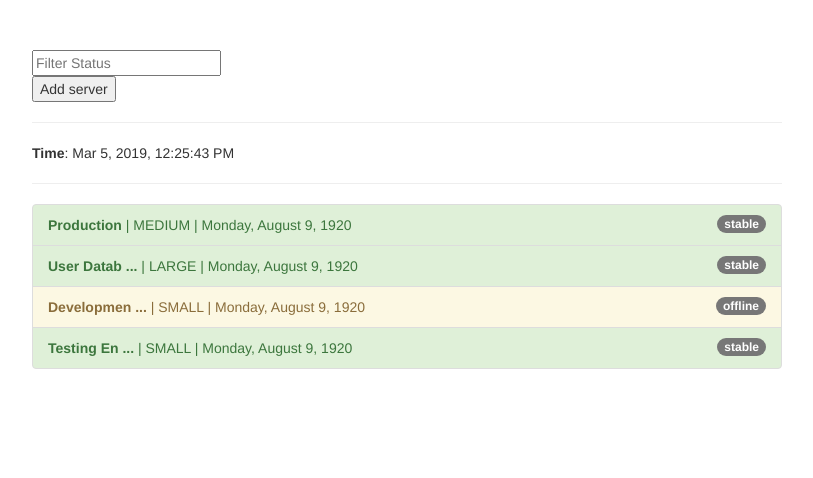
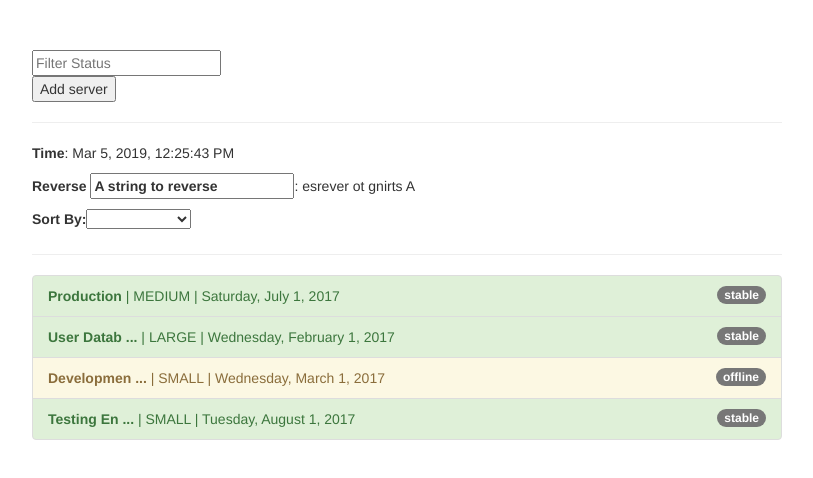
Before and after one commit to dralc/ng-pipes, an Angular app: page / in a window 1280 px wide. Shown: the top 478 px of the page, without its empty margins (233-1046 px from the left). Built offline with nearby package versions, Linux system fonts and the light colour scheme.

Commit message:
- added reverse pipe, sort pipe

```diff
--- a/src/app/app.component.html
+++ b/src/app/app.component.html
@@ -11,12 +11,19 @@
 
       <hr>
       <p><b>Time</b>: {{ time | async | date:'medium'}}</p>
+      <p><b>Reverse <input type="text" [(ngModel)]="stringToReverse"></b>: {{ stringToReverse | reverse }}</p>
+
+      <label for="sortBy">Sort By: </label>
+      <select name="sortBy"
+        [(ngModel)]="sortBy">
+        <option *ngFor="let key of sortByKeys" value="{{ key }}">{{ key }}</option>
+      </select>
 
       <hr>
       <ul class="list-group">
         <li
           class="list-group-item"
-          *ngFor="let server of servers | filter:filteredStatus:'status'"
+          *ngFor="let server of servers | filter:filteredStatus:'status' | sort:sortBy"
           [ngClass]="getStatusClasses(server)">
           <span
             class="badge">
--- a/src/app/app.component.ts
+++ b/src/app/app.component.ts
@@ -1,5 +1,6 @@
 import { Component } from '@angular/core';
 import { Observable } from 'rxjs';
+import { ServerInfo } from './serverInfo.model';
 
 @Component({
   selector: 'app-root',
@@ -7,30 +8,30 @@ import { Observable } from 'rxjs';
   styleUrls: ['./app.component.css']
 })
 export class AppComponent {
-  servers = [
+  servers: Array<ServerInfo> = [
     {
       instanceType: 'medium',
       name: 'Production',
       status: 'stable',
-      started: new Date(15, 1, 2017)
+      started: new Date(2017, 6, 1)
     },
     {
       instanceType: 'large',
       name: 'User Database',
       status: 'stable',
-      started: new Date(15, 1, 2017)
+      started: new Date(2017, 1, 1)
     },
     {
       instanceType: 'small',
       name: 'Development Server',
       status: 'offline',
-      started: new Date(15, 1, 2017)
+      started: new Date(2017, 2, 1)
     },
     {
       instanceType: 'small',
       name: 'Testing Environment Server',
       status: 'stable',
-      started: new Date(15, 1, 2017)
+      started: new Date(2017, 7, 1)
     }
   ];
   filteredStatus = '';
@@ -38,6 +39,10 @@ export class AppComponent {
   time: Observable<Date> = new Observable((observer) => {
     setInterval(() => observer.next(new Date()), 1000);
   });
+
+  stringToReverse = 'A string to reverse';
+  sortByKeys: Array<String> = Object.keys(new ServerInfo());
+  sortBy: String = '';
 
   getStatusClasses(server: {instanceType: string, name: string, status: string, started: Date}) {
     return {
--- a/src/app/app.module.ts
+++ b/src/app/app.module.ts
@@ -6,12 +6,16 @@ import { HttpModule } from '@angular/http';
 import { AppComponent } from './app.component';
 import { ShortenPipe } from './shorten.pipe';
 import { FilterPipe } from './filter.pipe';
+import { ReversePipe } from './reverse.pipe';
+import { SortPipe } from './sort.pipe';
 
 @NgModule({
   declarations: [
     AppComponent,
     ShortenPipe,
-    FilterPipe
+    FilterPipe,
+    ReversePipe,
+    SortPipe
   ],
   imports: [
     BrowserModule,
--- /dev/null
+++ b/src/app/reverse.pipe.ts
@@ -0,0 +1,14 @@
+import { Pipe, PipeTransform } from '@angular/core';
+
+@Pipe({
+  name: 'reverse'
+})
+export class ReversePipe implements PipeTransform {
+
+  transform(value: String, args?: any): any {
+
+    const valAr = value.split('');
+    return valAr.reverse().join('');
+  }
+
+}
--- /dev/null
+++ b/src/app/serverInfo.model.ts
@@ -0,0 +1,6 @@
+export class ServerInfo {
+    instanceType: String = '';
+    name: String = '';
+    status: String = '';
+    started: Date = null;
+}
--- /dev/null
+++ b/src/app/sort.pipe.ts
@@ -0,0 +1,27 @@
+import { Pipe, PipeTransform, ElementRef } from '@angular/core';
+import { ServerInfo } from './serverInfo.model';
+
+@Pipe({
+  name: 'sort'
+})
+export class SortPipe implements PipeTransform {
+
+  transform(ar: Array<ServerInfo>, prop: string): any {
+
+    if (!prop) { return ar; }
+
+    ar.sort((a, b) => {
+      let valA = a[prop];
+      let valB = b[prop];
+
+      if (typeof valA === 'string' && typeof valB === 'string') {
+        valA = valA.toUpperCase();
+        valB = valB.toUpperCase();
+      }
+
+      return valA < valB ? -1 : (valA > valB ? 1 : 0);
+    });
+
+    return ar;
+  }
+}
```
